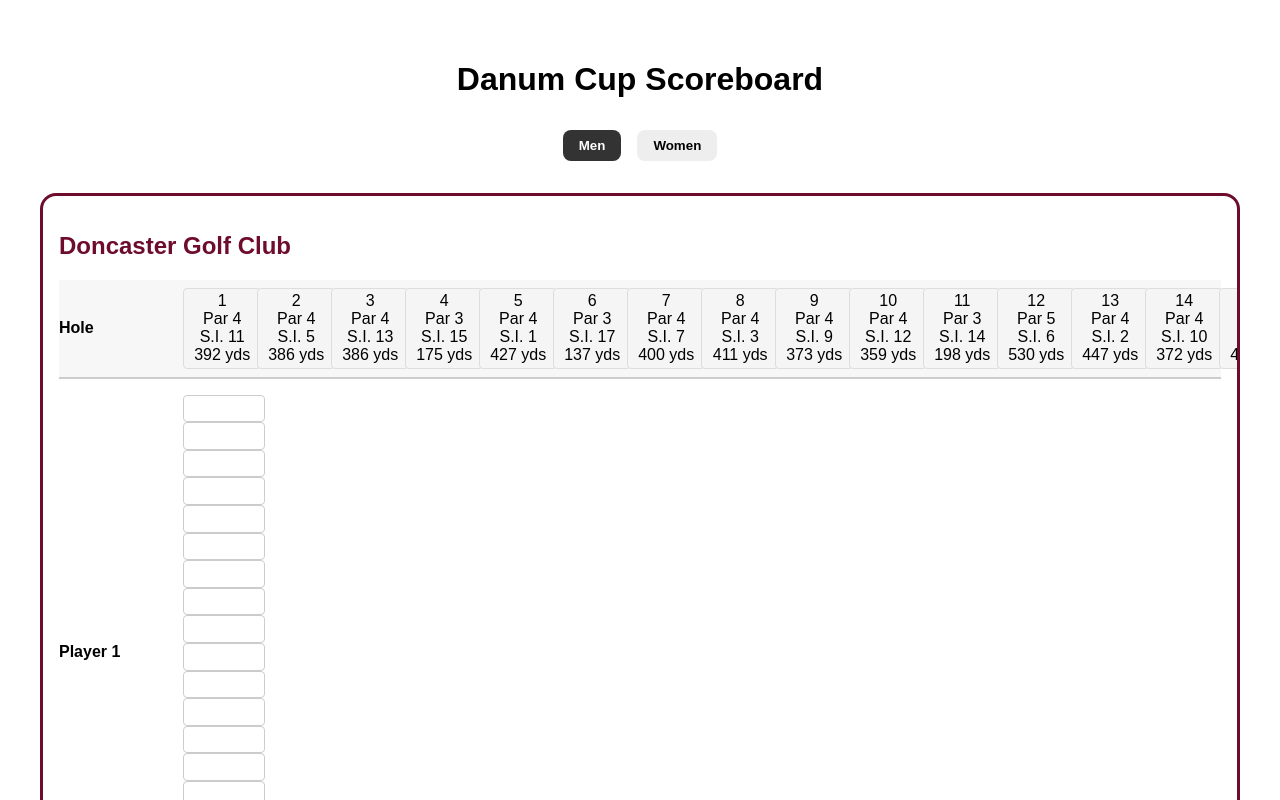
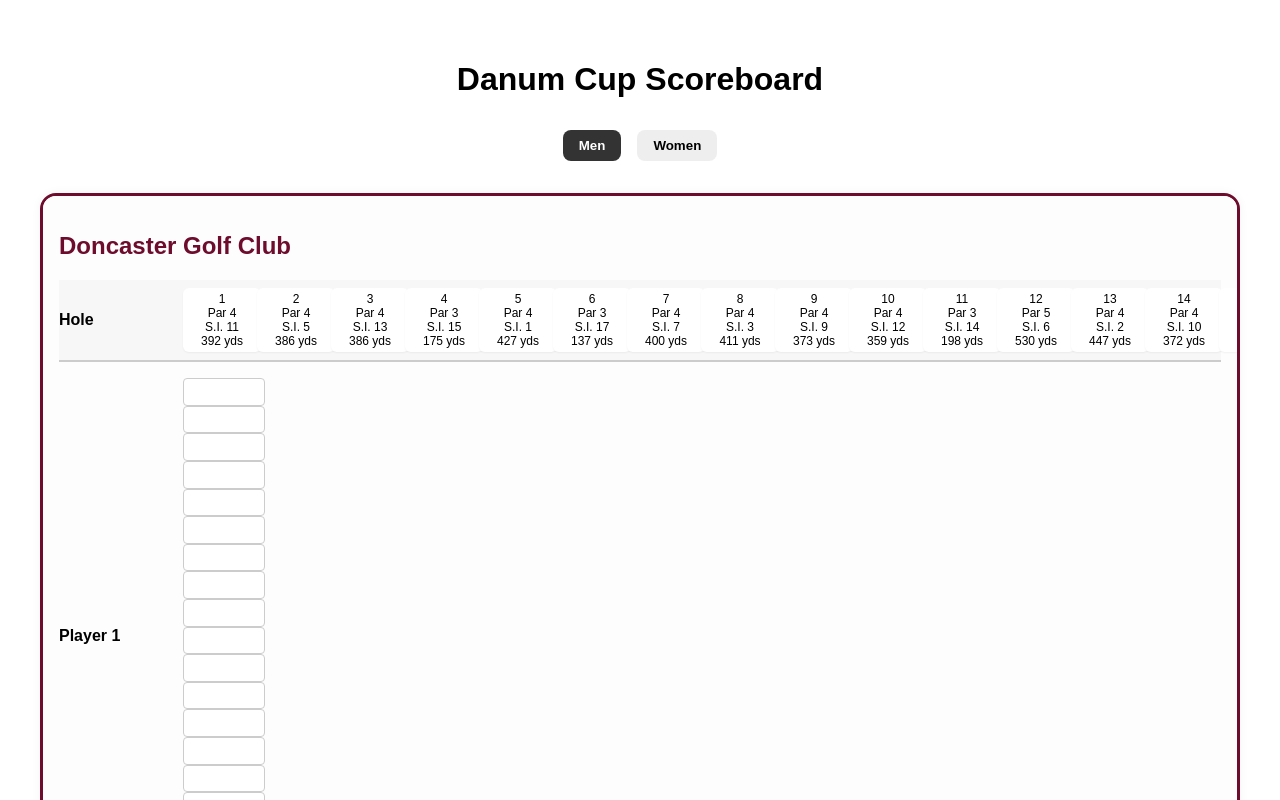
Before and after one commit to DGCHouseManager/finals-day-2025-scoreboard, a React (Create React App) app: page / in a window 1280 px wide. Shown: the top 800 px of the page. Built offline with nearby package versions, Linux system fonts and the light colour scheme.

Commit message:
Restore full CSS layout and styling

```diff
--- a/src/App.css
+++ b/src/App.css
@@ -44,6 +44,8 @@
   border-radius: 1rem;
   padding: 1rem;
   overflow-x: auto;
+  background-color: #fdfdfd;
+  box-shadow: 0 0 10px rgba(0, 0, 0, 0.05);
 }
 
 .players {
@@ -93,12 +95,13 @@
   display: flex;
   flex-direction: column;
   align-items: center;
-  background: #f5f5f5;
-  border: 1px solid #ddd;
-  border-radius: 4px;
-  padding: 0.2rem;
+  background: #fff;
+  border-radius: 6px;
+  padding: 0.25rem;
   text-align: center;
   width: 70px;
+  font-size: 0.75rem;
+  box-shadow: 0 1px 2px rgba(0, 0, 0, 0.05);
 }
 
 .hole-input {
@@ -116,3 +119,25 @@
   box-shadow: 0 0 3px #007bff;
   border-color: #007bff;
 }
+
+.group-navigation {
+  display: flex;
+  justify-content: center;
+  gap: 1rem;
+  margin-top: 1rem;
+}
+
+.group-navigation button {
+  padding: 0.5rem 1rem;
+  font-weight: bold;
+  border: none;
+  border-radius: 5px;
+  background-color: #007bff;
+  color: white;
+  cursor: pointer;
+}
+
+.group-navigation button:disabled {
+  background-color: #ccc;
+  cursor: not-allowed;
+}
```
